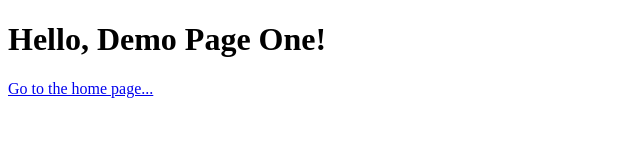
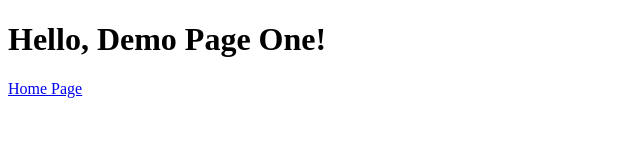
Before and after one commit to monitoring-demo/pnc, a plain HTML site: page pageOne.html in a window 1280 px wide. Shown: the full height of the page, 0-640 px from the left. Drawn offline with Linux system fonts and the light colour scheme.

Commit message:
Update pageOne.html

```diff
--- a/pageOne.html
+++ b/pageOne.html
@@ -7,6 +7,6 @@
 </head>
 <body>
     <h1>Hello, Demo Page One!</h1>
-    <a href="index.html">Go to the home page...</a>
+    <a href="index.html">Home Page</a>
 </body>
 </html>
```
